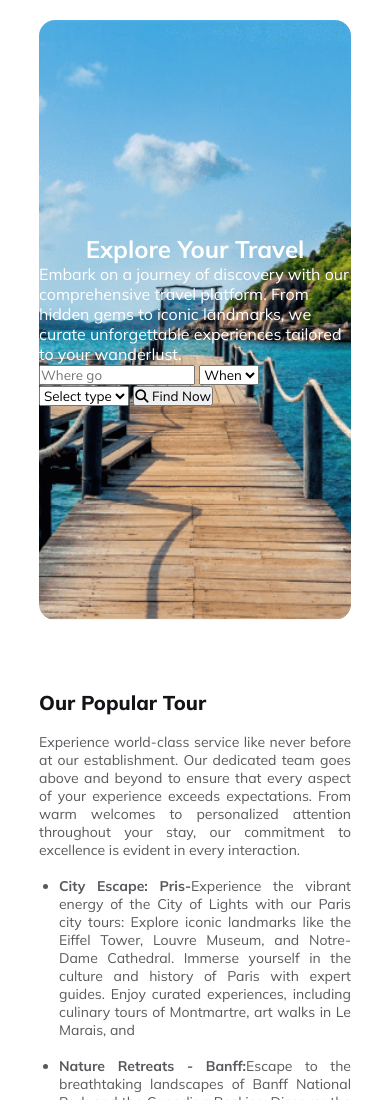
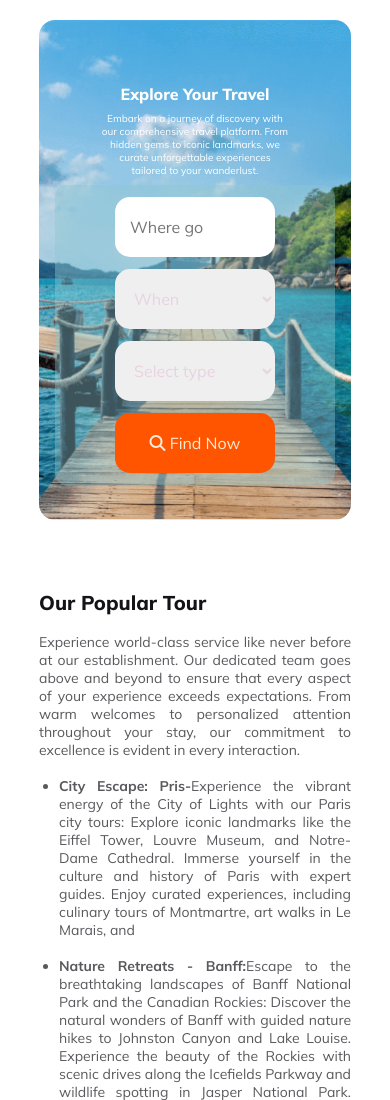
Before and after one commit to MalihaKaisar/Travel-Destination-Website, a plain HTML site: page index.html in a window 390 px wide. Shown: the top 1100 px of the page. Drawn offline with Linux system fonts and the light colour scheme.

Commit message:
main part finished

```diff
--- a/styles/styles.css
+++ b/styles/styles.css
@@ -23,6 +23,7 @@
     width: 80%;
     margin: auto;
     height: 600px;
+    background-color: #24245d0d;
     background-image: url(../Images/Group\ 13\ \(1\)\ \(1\).png);
     background-repeat: none;
     background-size: cover;
@@ -36,6 +37,45 @@
     align-items: center;
 
 
+ }
+ .banner-section-heading{
+    font-size: 70px;
+    font-weight: 900;
+    margin-bottom: 40px;
+
+ }
+
+ .banner-section-description{
+    text-align: center;
+    font-size: 20px;
+    font-weight: 400;
+    margin-bottom: 60px;
+    width: 60%;
+ }
+
+ .banner-section-form{
+    display: inline-flex;
+    padding: 20px;
+    align-items: flex-start;
+    border-radius: 12px;
+    gap: 20px;
+    background-color: rgba(140, 199, 208, 0.418);
+
+ }
+
+ .banner-section-form>input, select, button{
+    width: 160px;
+    height: 60px;
+    font-size: 16px;
+    padding: 15px;
+    color: rgba(226, 179, 208, 0.473);
+    border: none;
+    border-radius: 15px;
+ }
+
+ .banner-section-form>button{
+    background: #FF5400;
+    color: antiquewhite;
  }
 
 
@@ -388,6 +428,37 @@ footer {
 
 /* responsive stared from here */
 
+
+/* banner responsive start here */
+@media screen and (max-width:600px)
+{
+    .banner-section-container{
+        height: 500px;
+        }
+        .banner-section-heading{
+            font-size: 16px;
+            font-weight: 800;
+            margin-bottom: 8px;
+            margin-top: 28px;
+        }
+        .banner-section-description{
+            font-size: 10px;
+            font-weight: 400;
+            margin-bottom: 8px;
+
+        }
+        .banner-section-form{
+            display: flex;
+            width: 280px;
+            padding: 12px;
+            flex-direction: column;
+            justify-content: center;
+            align-items: center;
+            gap: 12px;
+            margin-top: 0px;
+        }
+}
+
 /* popular tour responsive */
 
 @media screen and (max-width:600px)
```
